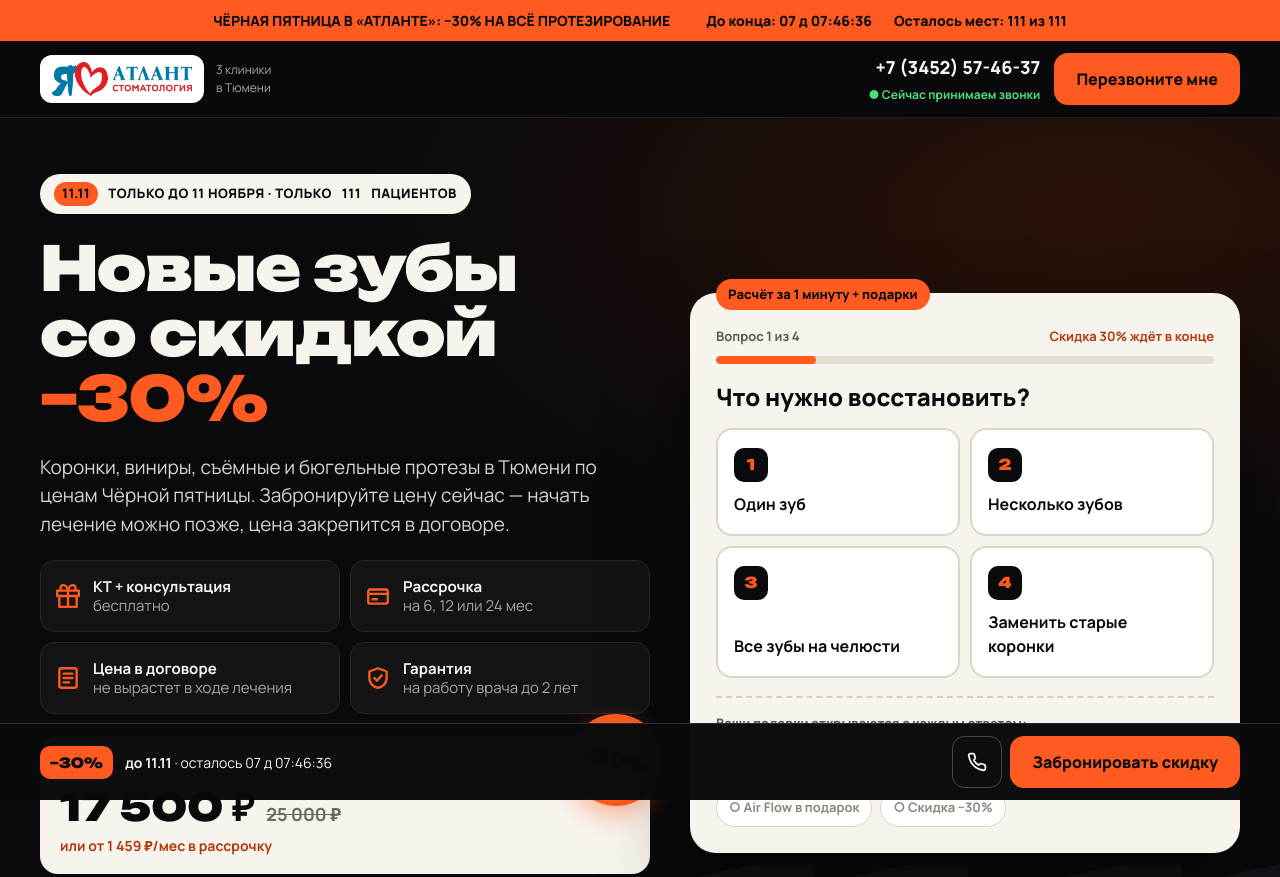
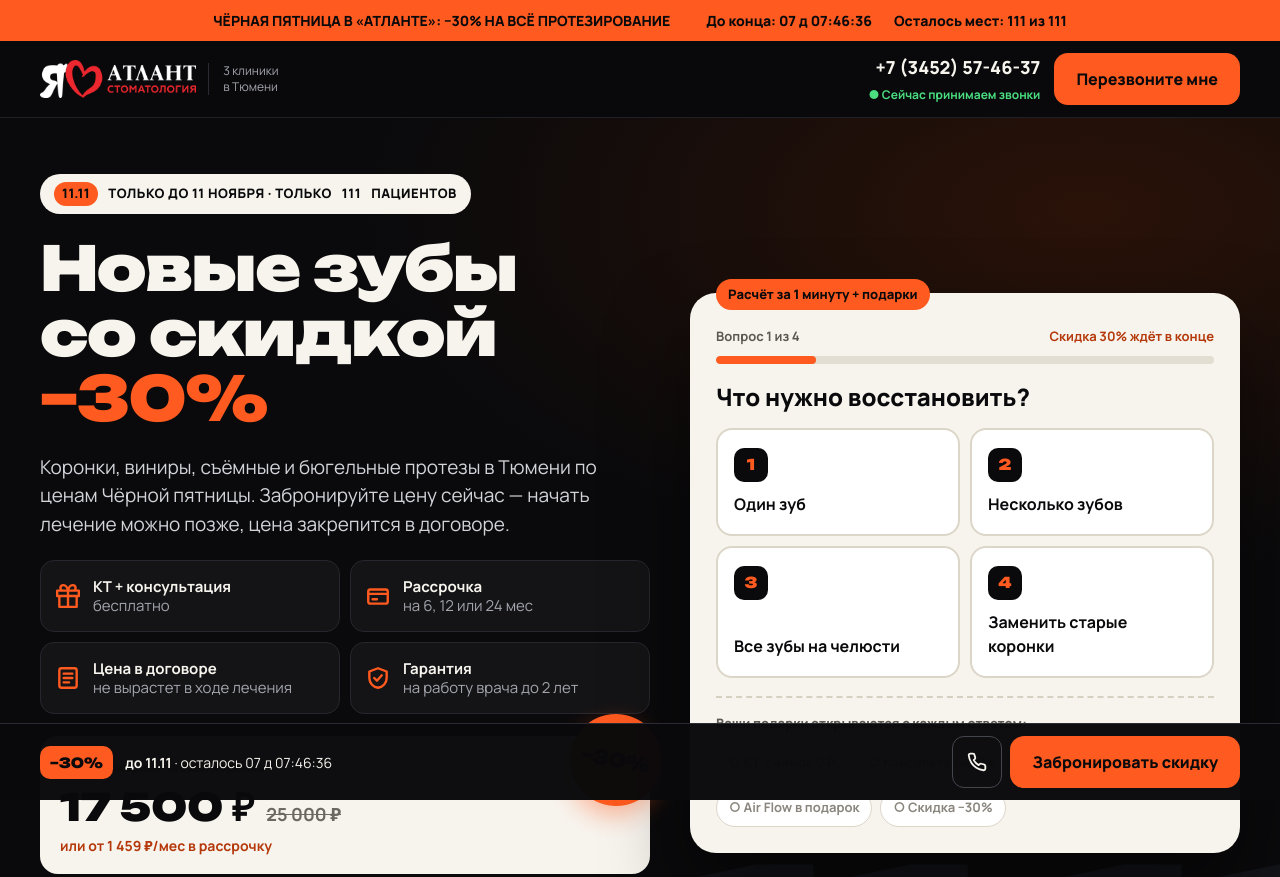
Before and after one commit to rdana743/atlant_blackfriday, a plain HTML site: page index.html in a window 1280 px wide. Shown: the top 877 px of the page. Drawn offline with Linux system fonts and the light colour scheme.

Commit message:
Светлая версия логотипа для тёмного фона, без белой плашки
Co-Authored-By: Claude Opus 5.5 <noreply@anthropic.com>
Claude-Session: https://claude.ai/code/session_01WrpPnwDe21HrPXFfu5dJsh

```diff
--- a/index.html
+++ b/index.html
@@ -13,7 +13,7 @@
 <link rel="preconnect" href="https://atlanttumen.ru" crossorigin>
 <link rel="preload" href="fonts/manrope-cyrillic-wght-normal.woff2" as="font" type="font/woff2" crossorigin>
 <link rel="preload" href="fonts/unbounded-cyrillic-wght-normal.woff2" as="font" type="font/woff2" crossorigin>
-<link rel="preload" href="img/logo.webp" as="image" type="image/webp">
+<link rel="preload" href="img/logo-light.webp" as="image" type="image/webp">
 
 <script>
 /* ===================== НАСТРОЙКИ ===================== */
@@ -84,9 +84,9 @@ section{position:relative}
 header{position:sticky;top:0;z-index:40;background:rgba(10,10,12,.98);border-bottom:1px solid var(--line2)}
 header .wrap{display:flex;flex-wrap:wrap;align-items:center;justify-content:space-between;gap:12px;padding-top:12px;padding-bottom:12px}
 .logo{display:flex;align-items:center;gap:12px;text-decoration:none;color:var(--ink)}
-.logo-plate{background:#fff;border-radius:12px;padding:7px 12px;display:flex;align-items:center;height:48px}
-.logo-plate picture{display:block}.logo-plate img{height:34px;width:auto;display:block}
-.logo small{font-size:12px;color:var(--muted)}
+.logo-plate{display:flex;align-items:center;height:48px}
+.logo-plate picture{display:block}.logo-plate img{height:38px;width:auto;display:block}
+.logo small{font-size:12px;color:var(--muted);line-height:1.3;padding-left:14px;border-left:1px solid var(--line)}
 .hdr-r{display:flex;align-items:center;gap:14px}
 .hdr-phone{text-align:right}
 .hdr-phone a{color:var(--ink);text-decoration:none;font-weight:800;font-size:18px;display:block}
@@ -355,7 +355,7 @@ main>section:not(.hero),footer{content-visibility:auto;contain-intrinsic-size:au
 
 <!-- ШАПКА -->
 <header><div class="wrap">
-  <a class="logo" href="#top" aria-label="Стоматология «Атлант» — на главную"><span class="logo-plate"><picture><source srcset="img/logo.webp" type="image/webp"><img src="img/logo.png" width="140" height="34" alt="Стоматология «Атлант»" fetchpriority="high"></picture></span><small>3 клиники<br>в Тюмени</small></a>
+  <a class="logo" href="#top" aria-label="Стоматология «Атлант» — на главную"><span class="logo-plate"><picture><source srcset="img/logo-light.webp" type="image/webp"><img src="img/logo-light.png" width="156" height="38" alt="Стоматология «Атлант»" fetchpriority="high"></picture></span><small class="logo-sub">3 клиники<br>в Тюмени</small></a>
   <div class="hdr-r">
     <div class="hdr-phone"><a href="tel:+73452574637" data-phone>+7 (3452) 57-46-37</a><span>● Сейчас принимаем звонки</span></div>
     <button class="btn btn-acc" id="hdrCall" data-modal="call">Перезвоните мне</button>
@@ -581,7 +581,7 @@ main>section:not(.hero),footer{content-visibility:auto;contain-intrinsic-size:au
     <div><a href="https://atlanttumen.ru/">atlanttumen.ru</a><a href="https://vk.com/stomatlant">ВКонтакте</a><a href="https://atlanttumen.ru/include/licenses_detail.php" target="_blank" rel="noopener" data-privacy>Соглашение на обработку персональных данных</a></div>
     <div>© 2026 Сеть клиник дентальной имплантации «Атлант»</div>
   </div>
-  <a href="#top" class="logo-plate" style="align-self:flex-start;height:56px" aria-label="Наверх"><picture><source srcset="img/logo.webp" type="image/webp"><img src="img/logo.png" width="165" height="40" alt="Стоматология «Атлант»" loading="lazy" style="height:40px"></picture></a>
+  <a href="#top" class="logo-plate" style="align-self:flex-start;height:56px" aria-label="Наверх"><picture><source srcset="img/logo-light.webp" type="image/webp"><img src="img/logo-light.png" width="165" height="40" alt="Стоматология «Атлант»" loading="lazy" style="height:40px"></picture></a>
   <div class="contra">ИМЕЮТСЯ ПРОТИВОПОКАЗАНИЯ. НЕОБХОДИМА КОНСУЛЬТАЦИЯ СПЕЦИАЛИСТА</div>
   <div class="fine">Сайт носит информационный характер и не является публичной офертой (ст. 437 ГК РФ). Условия акции и итоговая стоимость уточняются у администратора.</div>
 </div></footer>
```
Also changed, not shown: img/logo-light.png (added), img/logo-light.webp (added).
